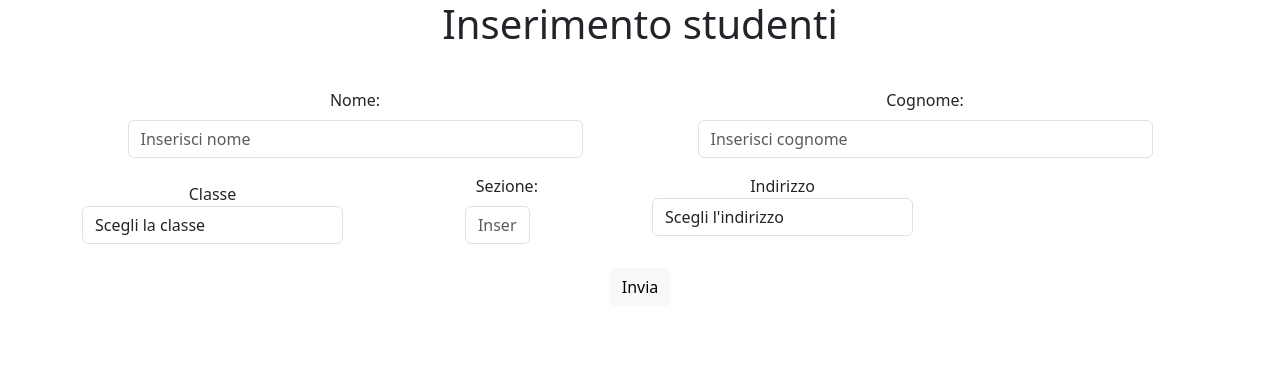
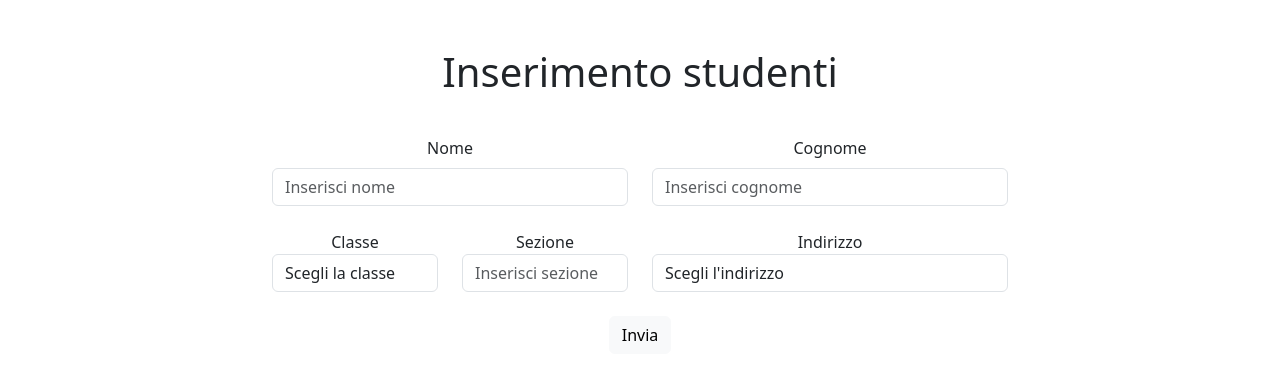
Before and after one commit to SilvaRicci/Github, a PHP site: page / in a window 1280 px wide. Shown: the top 380 px of the page. Run offline with PHP 8.4, Linux system fonts and the light colour scheme.

Commit message:
auto-push

```diff
--- a/Durante/1_FormInserimentoDati/index.php
+++ b/Durante/1_FormInserimentoDati/index.php
@@ -7,30 +7,36 @@
     <link href="https://cdn.jsdelivr.net/npm/bootstrap@5.3.2/dist/css/bootstrap.min.css" rel="stylesheet" integrity="sha384-T3c6CoIi6uLrA9TneNEoa7RxnatzjcDSCmG1MXxSR1GAsXEV/Dwwykc2MPK8M2HN" crossorigin="anonymous">
   </head>
   <body style = "background-color:white">
-    <center><h1>Inserimento studenti</h1><br>
+    <center><br><br><h1>Inserimento studenti</h1><br>
 
 <div class="container">
   <div class="row">
-    <div class="col-6 my-2">
+    <div class="col-2">
+      <BR>
+</div>
+    <div class="col-4 my-2">
 <form class="form-horizontal" action="#" method="POST">
   <div class="form-group">
-    <label class="control-label col-sm-2" for="nome">Nome:</label>
-    <div class="col-sm-10 my-2">
+    <label class="control-label" for="nome">Nome</label>
+    <div class="my-2">
       <input type="text" class="form-control" id="nome" name="nome" placeholder="Inserisci nome">
     </div>
   </div>
 </div>
-<div class="col-6 my-2">
+<div class="col-4 my-2">
   <div class="form-group">
-    <label class="control-label" for="cognome">Cognome:</label>
-    <div class="col-sm-10 my-2">
+    <label class="control-label" for="cognome">Cognome</label>
+    <div class="my-2">
       <input type="text" class="form-control" id="cognome" name="cognome" placeholder="Inserisci cognome">
     </div>
   </div>
 </div>
 </div>
 <div class="row">
-  <div class="col-3">
+<div class="col-2">
+      <BR>
+</div>
+  <div class="col-2">
   <div class="form-group my-2">
       <label for="classe">Classe</label>
       <select id="classe" name="classe" class="form-control">
@@ -43,16 +49,16 @@
       </select>
     </div>
 </div>
-<div class="col-3">
-  <div class="form-group">
-    <label class="control-label col-sm-2" for="sezione">Sezione:</label>
-    <div class="col-sm-3 my-2">
+<div class="col-2">
+  <div class="form-group my-2">
+    <label class="control-label" for="sezione">Sezione</label>
+    <div class="form">
       <input type="text" class="form-control" id="sezione" name="sezione" placeholder="Inserisci sezione">
     </div>
   </div>
 </div>
-  <div class="col-3">
-  <div class="form-group">
+  <div class="col-4">
+  <div class="form-group my-2">
       <label for="indirizzo">Indirizzo</label>
       <select id="indirizzo" name="indirizzo" class="form-control">
         <option selected value="0">Scegli l'indirizzo</option>
@@ -77,7 +83,7 @@
 </div>
 </div>
 </div>
-</center>
+
   <?php
       include "connessione.php";
       if(isset($_POST["submit_btn"])){
@@ -119,7 +125,7 @@
         }
       }
     ?>
-
+</center>
 
 
     <script src="https://cdn.jsdelivr.net/npm/bootstrap@5.3.2/dist/js/bootstrap.bundle.min.js" integrity="sha384-C6RzsynM9kWDrMNeT87bh95OGNyZPhcTNXj1NW7RuBCsyN/o0jlpcV8Qyq46cDfL" crossorigin="anonymous"></script>
```
